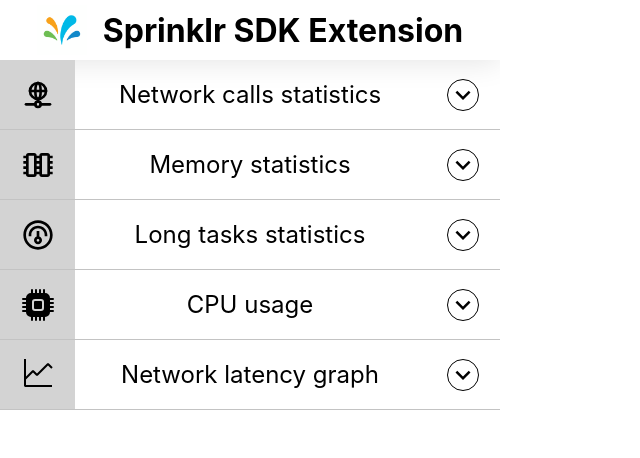
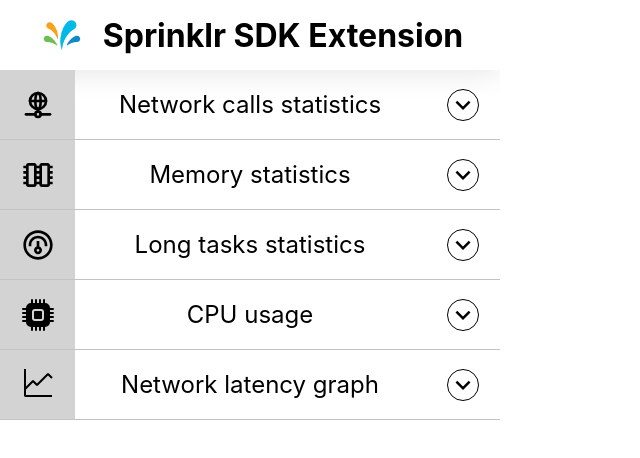
Before and after one commit to ParthGarg21/spr-sdk-extension-private, a React (Create React App) app: page / in a window 1280 px wide. Shown: the top 458 px of the page, without its empty margins (0-640 px from the left). Built offline with nearby package versions, Linux system fonts and the light colour scheme.

Commit message:
minor ui update

```diff
--- a/src/index.css
+++ b/src/index.css
@@ -21,7 +21,7 @@
 .wrapper {
   width: 500px;
   height: 425px;
-  overflow: scroll;
+  overflow-y: auto;
 }
 
 .main-container {
@@ -30,7 +30,7 @@
 
 
 .title-container {
-  height: 60px;
+  height: 70px;
   width: 100%;
   display: flex;
   align-items: center;
@@ -77,7 +77,7 @@
 }
 
 .lineChart {
-  width: 500px;
+  width: 450px;
   display: flex;
   justify-content: center;
   align-items: center;
```
